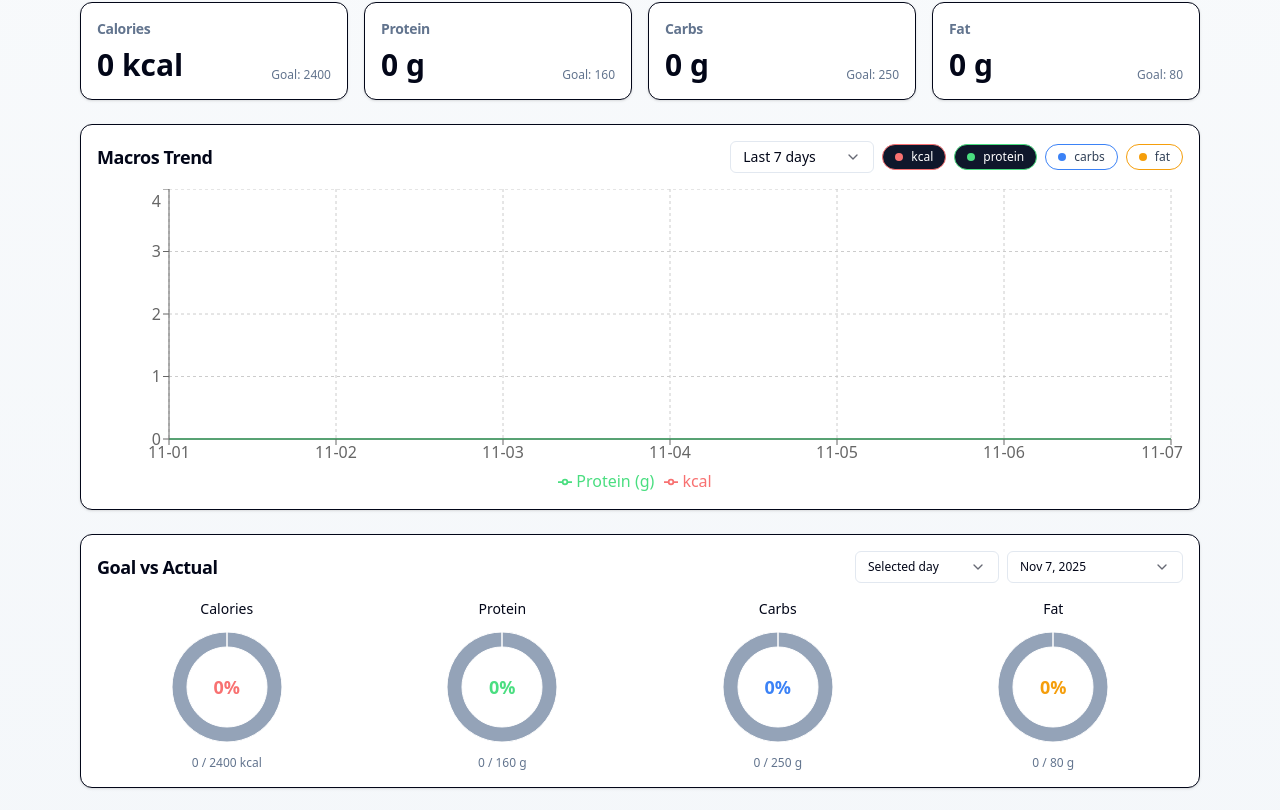
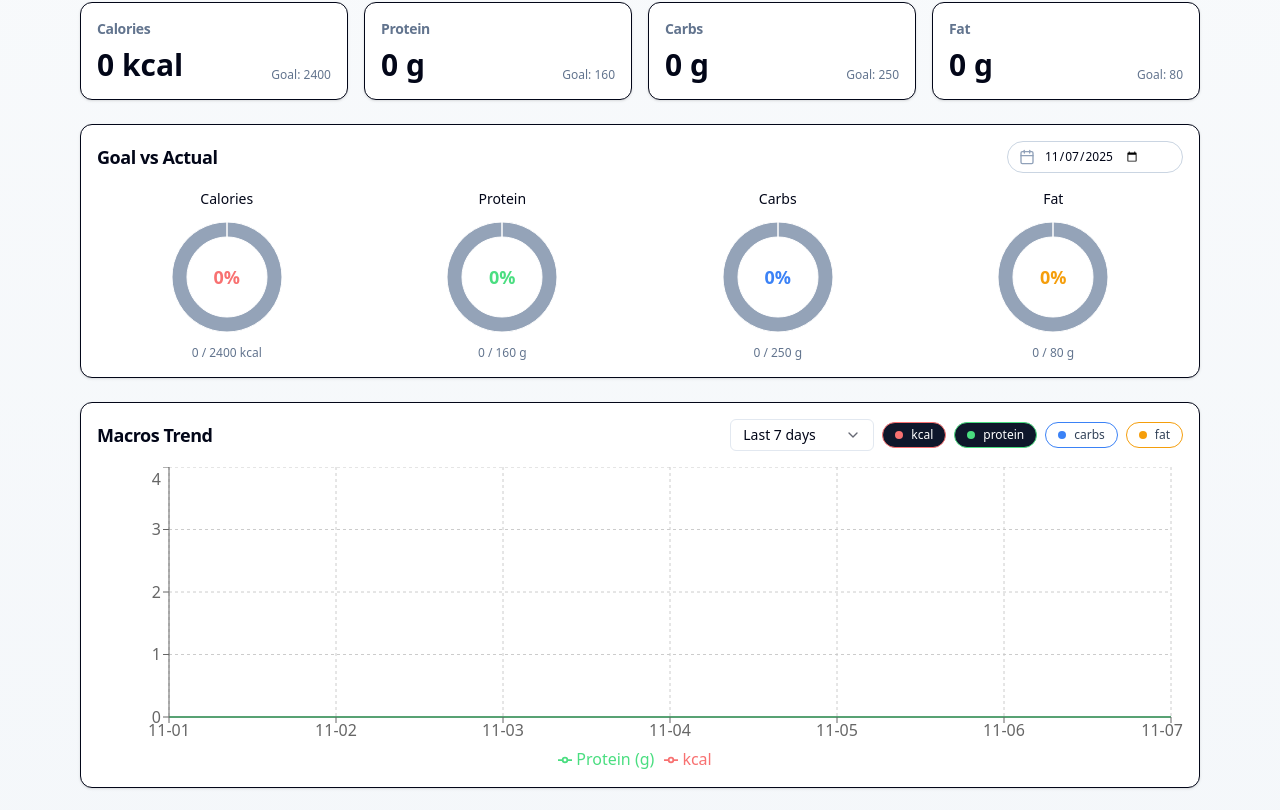
Before and after one commit to worldpeacemetta/WorldPeaceBuilder, a React (Vite) app: page / in a window 1280 px wide. Shown: the part 224-1034 px from the top of the page. Built offline with nearby package versions, Linux system fonts and the light colour scheme.

Commit message:
Refine dashboard date pickers and goal visuals

```diff
--- a/src/App.jsx
+++ b/src/App.jsx
@@ -13,6 +13,7 @@ import { Label } from "@/components/ui/label";
 import { Table, TableBody, TableCell, TableHead, TableHeader, TableRow } from "@/components/ui/table";
 import { Select, SelectContent, SelectItem, SelectTrigger, SelectValue } from "@/components/ui/select";
 import { Switch } from "@/components/ui/switch";
+import { cn } from "@/lib/utils";
 import {
   CartesianGrid,
   Line,
@@ -79,6 +80,19 @@ const COLORS = {
   violet: "#8b5cf6",
   redDark: "#b91c1c",
 };
+
+function darkenHex(hex, factor = 0.75) {
+  if (typeof hex !== "string" || !hex.startsWith("#")) return hex;
+  const value = hex.length === 4
+    ? `#${hex[1]}${hex[1]}${hex[2]}${hex[2]}${hex[3]}${hex[3]}`
+    : hex;
+  const int = Number.parseInt(value.slice(1), 16);
+  if (Number.isNaN(int)) return hex;
+  const r = Math.max(0, Math.min(255, Math.floor(((int >> 16) & 0xff) * factor)));
+  const g = Math.max(0, Math.min(255, Math.floor(((int >> 8) & 0xff) * factor)));
+  const b = Math.max(0, Math.min(255, Math.floor((int & 0xff) * factor)));
+  return `#${r.toString(16).padStart(2, "0")}${g.toString(16).padStart(2, "0")}${b.toString(16).padStart(2, "0")}`;
+}
 
 const FOOD_CATEGORIES = [
   { value: "vegetable", label: "Vegetable", emoji: "🥦" },
@@ -442,69 +456,18 @@ export default function MacroTrackerApp(){
 
   // Top foods (limit 5)
   const [topMacroKey, setTopMacroKey] = useState('kcal');
-  const [topScope, setTopScope] = useState('day');
-  const [goalScope, setGoalScope] = useState('day');
   const [goalDate, setGoalDate] = useState(todayISO());
   const [splitDate, setSplitDate] = useState(todayISO());
+  const [topFoodsDate, setTopFoodsDate] = useState(todayISO());
   const topFoods = useMemo(()=>{
     const map = new Map();
-    if(topScope==='day'){
-      entries.filter(e=>e.date===logDate).forEach(e=>{ const f=foods.find(x=>x.id===e.foodId); if(!f) return; const m=scaleMacros(f,e.qty); map.set(f.name,(map.get(f.name)||0)+m[topMacroKey]); });
-    } else {
-      const from = startOfRange(trendRange); const isoFrom = toISODate(from);
-      entries.filter(e=>e.date>=isoFrom).forEach(e=>{ const f=foods.find(x=>x.id===e.foodId); if(!f) return; const m=scaleMacros(f,e.qty); map.set(f.name,(map.get(f.name)||0)+m[topMacroKey]); });
-    }
+    entries.filter(e=>e.date===topFoodsDate).forEach(e=>{ const f=foods.find(x=>x.id===e.foodId); if(!f) return; const m=scaleMacros(f,e.qty); map.set(f.name,(map.get(f.name)||0)+m[topMacroKey]); });
     return Array.from(map.entries()).map(([name,val])=>({name,val})).sort((a,b)=>b.val-a.val).slice(0,5);
-  },[entries,foods,trendRange,logDate,topScope,topMacroKey]);
-
-  const dayOptions = useMemo(()=>{
-    const set = new Set(entries.map((e)=>e.date));
-    set.add(todayISO());
-    return Array.from(set).sort((a,b)=>b.localeCompare(a));
-  },[entries]);
-
-  useEffect(()=>{
-    if(!dayOptions.includes(goalDate)){
-      setGoalDate(dayOptions[0] ?? todayISO());
-    }
-  },[dayOptions, goalDate]);
-
-  useEffect(()=>{
-    if(!dayOptions.includes(splitDate)){
-      setSplitDate(dayOptions[0] ?? todayISO());
-    }
-  },[dayOptions, splitDate]);
-
-  const goalTotals = useMemo(()=>{
-    if(goalScope==='range'){
-      const from = startOfRange(trendRange);
-      const isoFrom = toISODate(from);
-      const isoTo = todayISO();
-      const rows = entries
-        .filter((e)=>e.date>=isoFrom && e.date<=isoTo)
-        .map((e)=>{
-          const food = foods.find((f)=>f.id===e.foodId);
-          return food ? scaleMacros(food, e.qty) : null;
-        })
-        .filter(Boolean);
-      return sumMacros(/** @type {{kcal:number,fat:number,carbs:number,protein:number}[]} */(rows));
-    }
-    return totalsForDate(goalDate);
-  },[entries, foods, goalScope, goalDate, trendRange]);
-
-  const goalTarget = useMemo(()=>{
-    if(goalScope==='range'){
-      const from = startOfRange(trendRange);
-      const days = rangeDays(from, new Date()).length;
-      return {
-        kcal: activeGoals.kcal * days,
-        protein: activeGoals.protein * days,
-        carbs: activeGoals.carbs * days,
-        fat: activeGoals.fat * days,
-      };
-    }
-    return activeGoals;
-  },[activeGoals, goalScope, trendRange]);
+  },[entries,foods,topFoodsDate,topMacroKey]);
+
+  const goalTotals = useMemo(()=> totalsForDate(goalDate),[entries, foods, goalDate]);
+
+  const goalTarget = useMemo(()=> activeGoals,[activeGoals]);
 
   const entriesForSplitDate = useMemo(()=> entries.filter((e)=>e.date===splitDate),[entries, splitDate]);
 
@@ -725,6 +688,24 @@ export default function MacroTrackerApp(){
               <KpiCard title="Fat" value={`${totalsForCard.fat.toFixed(0)} g`} goal={activeGoals.fat} />
             </div>
 
+            {/* Goal vs Actual */}
+            <Card>
+              <CardHeader>
+                <div className="flex items-center justify-between gap-3">
+                  <CardTitle>Goal vs Actual</CardTitle>
+                  <DatePickerButton value={goalDate} onChange={(value)=>setGoalDate(value||todayISO())} className="w-44" />
+                </div>
+              </CardHeader>
+              <CardContent>
+                <div className="grid grid-cols-2 md:grid-cols-4 gap-4">
+                  <GoalDonut label="Calories" color={COLORS.kcal} actual={goalTotals.kcal} goal={goalTarget.kcal} unit="kcal" />
+                  <GoalDonut label="Protein" color={COLORS.protein} actual={goalTotals.protein} goal={goalTarget.protein} unit="g" />
+                  <GoalDonut label="Carbs" color={COLORS.carbs} actual={goalTotals.carbs} goal={goalTarget.carbs} unit="g" />
+                  <GoalDonut label="Fat" color={COLORS.fat} actual={goalTotals.fat} goal={goalTarget.fat} unit="g" />
+                </div>
+              </CardContent>
+            </Card>
+
             {/* Macros Trend */}
             <Card>
               <CardHeader className="pb-0">
@@ -766,57 +747,12 @@ export default function MacroTrackerApp(){
               </CardContent>
             </Card>
 
-            {/* Goal vs Actual */}
-            <Card>
-              <CardHeader>
-                <div className="flex items-center justify-between gap-3">
-                  <CardTitle>Goal vs Actual</CardTitle>
-                  <div className="flex items-center gap-2">
-                    <Select value={goalScope} onValueChange={setGoalScope}>
-                      <SelectTrigger className="h-8 w-36 text-xs"><SelectValue placeholder="Scope" /></SelectTrigger>
-                      <SelectContent>
-                        <SelectItem value="day">Selected day</SelectItem>
-                        <SelectItem value="range">Range</SelectItem>
-                      </SelectContent>
-                    </Select>
-                    {goalScope==='day' ? (
-                      <Select value={goalDate} onValueChange={setGoalDate}>
-                        <SelectTrigger className="h-8 w-44 text-xs"><SelectValue placeholder="Date" /></SelectTrigger>
-                        <SelectContent>
-                          {dayOptions.map((iso)=>(
-                            <SelectItem key={iso} value={iso}>{format(new Date(iso), 'PP')}</SelectItem>
-                          ))}
-                        </SelectContent>
-                      </Select>
-                    ) : (
-                      <span className="text-xs text-slate-500">{TREND_RANGE_LABELS[trendRange] ?? 'Selected range'}</span>
-                    )}
-                  </div>
-                </div>
-              </CardHeader>
-              <CardContent>
-                <div className="grid grid-cols-2 md:grid-cols-4 gap-4">
-                  <GoalDonut label="Calories" color={COLORS.kcal} actual={goalTotals.kcal} goal={goalTarget.kcal} unit="kcal" />
-                  <GoalDonut label="Protein" color={COLORS.protein} actual={goalTotals.protein} goal={goalTarget.protein} unit="g" />
-                  <GoalDonut label="Carbs" color={COLORS.carbs} actual={goalTotals.carbs} goal={goalTarget.carbs} unit="g" />
-                  <GoalDonut label="Fat" color={COLORS.fat} actual={goalTotals.fat} goal={goalTarget.fat} unit="g" />
-                </div>
-              </CardContent>
-            </Card>
-
             {/* Macro Split per Meal */}
             <Card>
               <CardHeader className="pb-0">
                 <div className="flex items-center justify-between gap-3">
                   <CardTitle className="flex items-center gap-2"><UtensilsCrossed className="h-5 w-5"/>Macro Split per Meal</CardTitle>
-                  <Select value={splitDate} onValueChange={setSplitDate}>
-                    <SelectTrigger className="h-8 w-44 text-xs"><SelectValue placeholder="Date" /></SelectTrigger>
-                    <SelectContent>
-                      {dayOptions.map((iso)=>(
-                        <SelectItem key={iso} value={iso}>{format(new Date(iso), 'PP')}</SelectItem>
-                      ))}
-                    </SelectContent>
-                  </Select>
+                  <DatePickerButton value={splitDate} onChange={(value)=>setSplitDate(value||todayISO())} className="w-44" />
                 </div>
               </CardHeader>
               <div className="mt-4" />
@@ -839,11 +775,10 @@ export default function MacroTrackerApp(){
             {/* Top Foods by Macros (unchanged aside from existing top-5) */}
             <TopFoodsCard
               topFoods={topFoods}
-              topScope={topScope}
               topMacroKey={topMacroKey}
-              onScopeChange={setTopScope}
               onMacroChange={setTopMacroKey}
-              selectedDate={logDate}
+              selectedDate={topFoodsDate}
+              onDateChange={(value)=>setTopFoodsDate(value||todayISO())}
             />
 
             {/* Averages tiles (non-empty days only) */}
@@ -1297,9 +1232,10 @@ function GoalDonut({ label, color, actual, goal, unit }){
   const g = Math.max(0, goal||0);
   const pct = pctOf(a,g); // can exceed 100 now
   const remaining = Math.max(0, g-a);
+  const actualFill = a>g ? darkenHex(color, 0.7) : color;
 
   const pieData = g>0
-    ? [{name:'Actual', value:a, fill:color}, {name:'Remaining', value:remaining, fill:COLORS.gray}]
+    ? [{name:'Actual', value:a, fill:actualFill}, {name:'Remaining', value:remaining, fill:COLORS.gray}]
     : [{name:'Empty', value:1, fill:COLORS.gray}];
 
   return (
@@ -1322,21 +1258,15 @@ function GoalDonut({ label, color, actual, goal, unit }){
     </div>
   );
 }
-function TopFoodsCard({ topFoods, topScope, topMacroKey, onScopeChange, onMacroChange, selectedDate }){
-  const dayLabel = selectedDate ? format(new Date(selectedDate), 'PP') : 'Selected day';
+function TopFoodsCard({ topFoods, topMacroKey, onMacroChange, selectedDate, onDateChange }){
+  const dayLabel = selectedDate ? format(new Date(selectedDate), 'PP') : 'Select a day';
   return (
     <Card>
       <CardHeader>
         <div className="flex items-center justify-between gap-3">
-          <CardTitle>Top Foods by Macros — {topScope==='day'? dayLabel : 'current range'}</CardTitle>
+          <CardTitle>Top Foods by Macros — {dayLabel}</CardTitle>
           <div className="flex items-center gap-2">
-            <Select value={topScope} onValueChange={onScopeChange}>
-              <SelectTrigger className="h-8 w-36"><SelectValue placeholder="Scope" /></SelectTrigger>
-              <SelectContent>
-                <SelectItem value="day">Selected day</SelectItem>
-                <SelectItem value="range">Range</SelectItem>
-              </SelectContent>
-            </Select>
+            <DatePickerButton value={selectedDate} onChange={onDateChange} className="w-44" />
             <Select value={topMacroKey} onValueChange={onMacroChange}>
               <SelectTrigger className="h-8 w-40"><SelectValue placeholder="Macro" /></SelectTrigger>
               <SelectContent>
@@ -1367,6 +1297,20 @@ function TopFoodsCard({ topFoods, topScope, topMacroKey, onScopeChange, onMacroC
 /*******************
  * Inline components
  *******************/
+function DatePickerButton({ value, onChange, className }){
+  return (
+    <div className="relative">
+      <CalendarIcon className="pointer-events-none absolute left-3 top-1/2 h-4 w-4 -translate-y-1/2 text-slate-400" />
+      <Input
+        type="date"
+        value={value ?? ''}
+        onChange={(event)=>onChange(event.target.value)}
+        max={todayISO()}
+        className={cn("h-8 rounded-full border-slate-300 pl-9 pr-3 text-xs", className)}
+      />
+    </div>
+  );
+}
 function FoodInput({ foods, selectedFoodId, onSelect }){
   const [query, setQuery] = useState("");
   const [open, setOpen] = useState(false);
```
